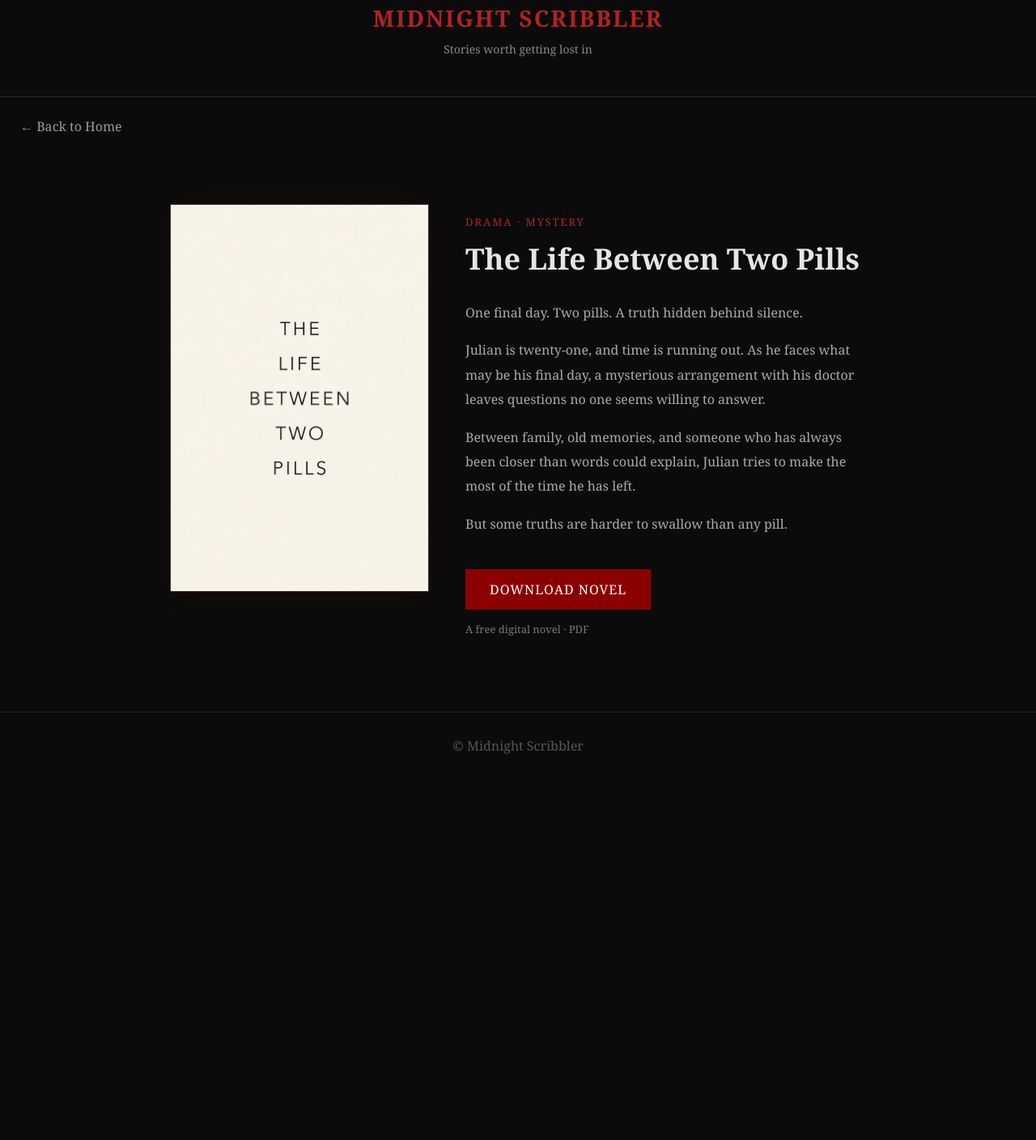
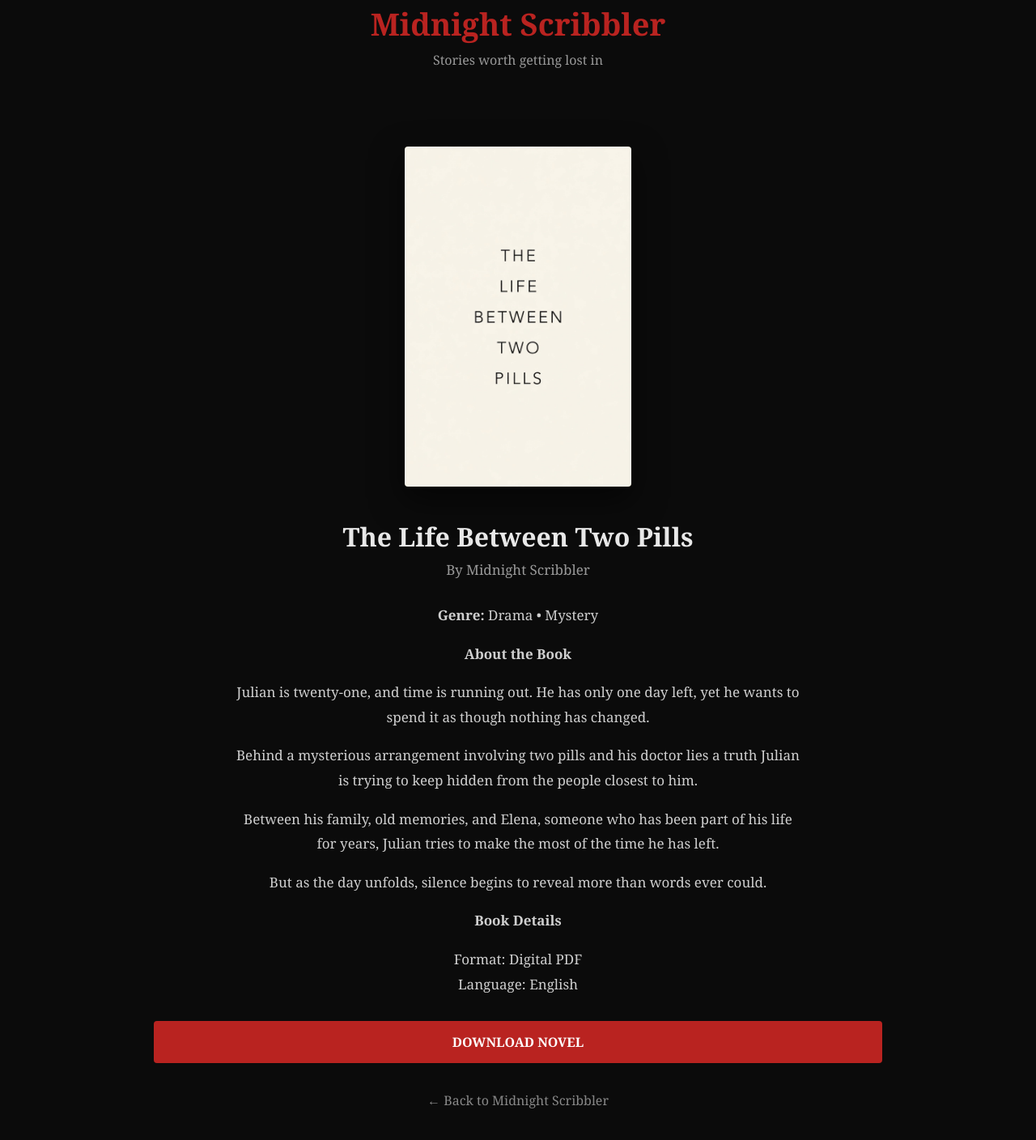
Before and after one commit to The-Origin-2026/the-origin-2026.github.io, a plain HTML site: page book-pills.html in a window 1280 px wide. Shown: the part 32-1440 px from the top of the page at 81% size. Before the commit the page ends 994 px from the top, so only its background shows below. Drawn offline with Linux system fonts and the light colour scheme.

Commit message:
Update book-pills.html

```diff
--- a/book-pills.html
+++ b/book-pills.html
@@ -3,135 +3,97 @@
 <head>
   <meta charset="UTF-8">
   <meta name="viewport" content="width=device-width, initial-scale=1.0">
-  <title>The Life Between Two Pills — Midnight Scribbler</title>
+
+  <title>The Life Between Two Pills | Midnight Scribbler</title>
 
   <style>
-    * {
-      box-sizing: border-box;
-    }
-
     body {
       margin: 0;
       background: #0b0b0b;
-      color: #e5e5e5;
+      color: #e8e8e8;
       font-family: Georgia, serif;
     }
 
     header {
       text-align: center;
-      padding: 35px 20px;
-      border-bottom: 1px solid #292929;
+      padding: 35px 20px 20px;
     }
 
     header h1 {
-      color: #b22222;
-      font-size: 28px;
       margin: 0;
-      letter-spacing: 2px;
+      font-size: 38px;
+      color: #b92320;
     }
 
     header p {
-      color: #888;
-      margin-top: 10px;
-      font-size: 14px;
+      margin-top: 8px;
+      color: #999;
+      font-size: 16px;
+    }
+
+    .book-page {
+      max-width: 900px;
+      margin: 40px auto;
+      padding: 20px;
+      text-align: center;
+    }
+
+    .cover {
+      width: 280px;
+      max-width: 85%;
+      border-radius: 4px;
+      box-shadow: 0 15px 40px rgba(0,0,0,0.6);
+    }
+
+    h2 {
+      font-size: 32px;
+      margin-top: 35px;
+      margin-bottom: 8px;
+    }
+
+    .author {
+      color: #999;
+      font-size: 17px;
+    }
+
+    .description {
+      max-width: 700px;
+      margin: 30px auto;
+      line-height: 1.8;
+      color: #cfcfcf;
+      font-size: 17px;
+    }
+
+    .buy-button {
+      display: block;
+      margin: 0 auto;
+      padding: 15px 30px;
+      background: #b92320;
+      color: #ffffff;
+      text-decoration: none;
+      font-weight: bold;
+      border-radius: 4px;
+      border: none;
+      cursor: pointer;
+    }
+
+    .buy-button:hover {
+      background: #d12b27;
     }
 
     .back {
-      display: inline-block;
-      margin: 25px;
-      color: #999;
+      display: block;
+      margin-top: 35px;
+      color: #888;
       text-decoration: none;
-    }
-
-    .back:hover {
-      color: #b22222;
-    }
-
-    .book {
-      max-width: 900px;
-      margin: 40px auto;
-      padding: 20px;
-      display: flex;
-      gap: 45px;
-      align-items: flex-start;
-    }
-
-    .cover {
-      width: 320px;
-      max-width: 100%;
-      border: 1px solid #333;
-      box-shadow: 0 0 25px rgba(150, 0, 0, 0.15);
-    }
-
-    .details {
-      flex: 1;
-    }
-
-    .genre {
-      color: #b22222;
-      letter-spacing: 2px;
-      font-size: 13px;
-      text-transform: uppercase;
-    }
-
-    h2 {
-      font-size: 36px;
-      line-height: 1.2;
-      margin-top: 15px;
-    }
-
-    .description {
-      color: #aaa;
-      line-height: 1.9;
-      font-size: 16px;
-    }
-
-    .download {
-      display: inline-block;
-      margin-top: 25px;
-      padding: 14px 30px;
-      background: #8b0000;
-      color: white;
-      text-decoration: none;
-      letter-spacing: 1px;
-      transition: 0.3s;
-    }
-
-    .download:hover {
-      background: #b22222;
-    }
-
-    .free {
-      color: #777;
-      font-size: 13px;
-      margin-top: 15px;
+      cursor: pointer;
     }
 
     footer {
       text-align: center;
-      padding: 30px;
-      color: #555;
-      border-top: 1px solid #222;
-      margin-top: 60px;
-    }
-
-    @media (max-width: 700px) {
-      .book {
-        flex-direction: column;
-        align-items: center;
-      }
-
-      .cover {
-        width: 280px;
-      }
-
-      .details {
-        text-align: center;
-      }
-
-      h2 {
-        font-size: 30px;
-      }
+      padding: 40px 20px;
+      color: #666;
+      font-size: 14px;
     }
   </style>
 </head>
@@ -139,55 +101,77 @@
 <body>
 
   <header>
-    <h1>MIDNIGHT SCRIBBLER</h1>
+    <h1>Midnight Scribbler</h1>
     <p>Stories worth getting lost in</p>
   </header>
 
-  <a href="index.html" class="back">← Back to Home</a>
-
-  <section class="book">
+  <main class="book-page">
 
     <img src="cover pills.jpg"
          alt="The Life Between Two Pills cover"
          class="cover">
 
-    <div class="details">
+    <h2>The Life Between Two Pills</h2>
 
-      <p class="genre">Drama · Mystery</p>
+    <div class="author">
+      By Midnight Scribbler
+    </div>
 
-      <h2>The Life Between Two Pills</h2>
+    <div class="description">
 
-      <p class="description">
-        One final day. Two pills. A truth hidden behind silence.
+      <div class="genre">
+        <strong>Genre:</strong> Drama • Mystery
+      </div>
+
+      <p>
+        <strong>About the Book</strong>
       </p>
 
-      <p class="description">
-        Julian is twenty-one, and time is running out. As he faces what
-        may be his final day, a mysterious arrangement with his doctor
-        leaves questions no one seems willing to answer.
+      <p>
+        Julian is twenty-one, and time is running out.
+        He has only one day left, yet he wants to spend it
+        as though nothing has changed.
       </p>
 
-      <p class="description">
-        Between family, old memories, and someone who has always been
-        closer than words could explain, Julian tries to make the most
-        of the time he has left.
+      <p>
+        Behind a mysterious arrangement involving two pills
+        and his doctor lies a truth Julian is trying to keep
+        hidden from the people closest to him.
       </p>
 
-      <p class="description">
-        But some truths are harder to swallow than any pill.
+      <p>
+        Between his family, old memories, and Elena,
+        someone who has been part of his life for years,
+        Julian tries to make the most of the time he has left.
       </p>
 
-      <a href="The Life Between Two Pills.pdf"
-         class="download"
-         download>
-        DOWNLOAD NOVEL
-      </a>
+      <p>
+        But as the day unfolds, silence begins to reveal
+        more than words ever could.
+      </p>
 
-      <p class="free">A free digital novel · PDF</p>
+      <p>
+        <strong>Book Details</strong>
+      </p>
+
+      <p>
+        Format: Digital PDF<br>
+        Language: English
+      </p>
 
     </div>
 
-  </section>
+    <a class="buy-button"
+       href="The Life Between Two Pills.pdf"
+       download>
+      DOWNLOAD NOVEL
+    </a>
+
+    <a href="index.html" class="back">
+      ← Back to Midnight Scribbler
+    </a>
+
+  </main>
 
   <footer>
     © Midnight Scribbler
```
